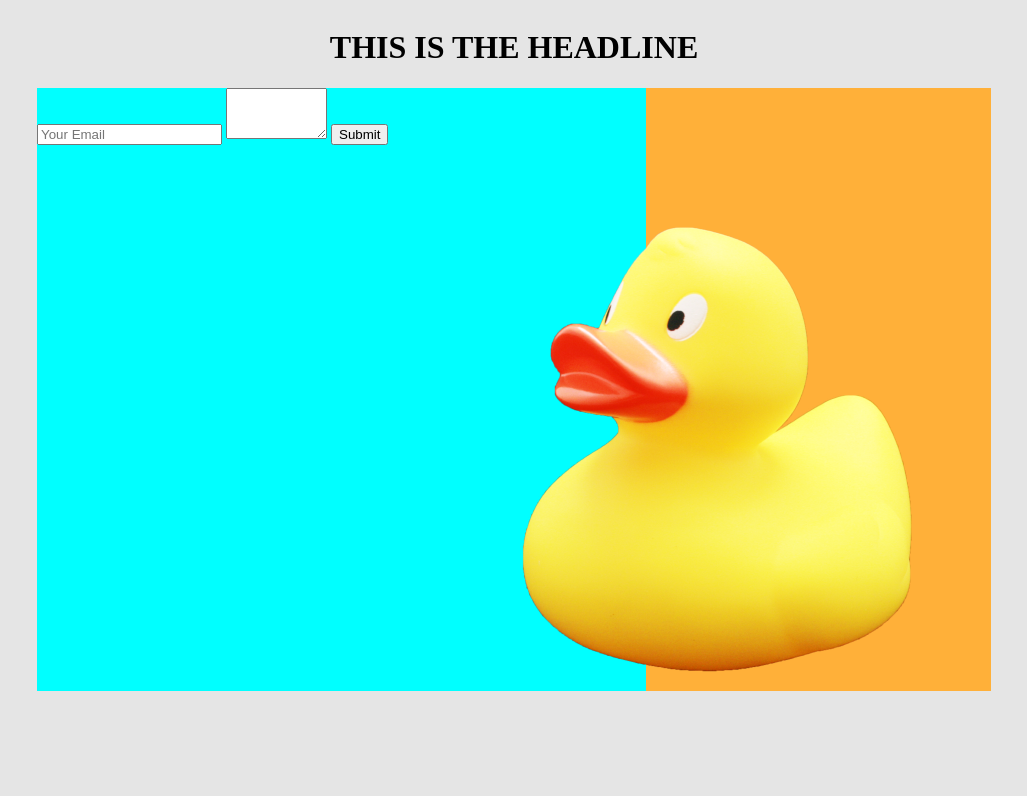
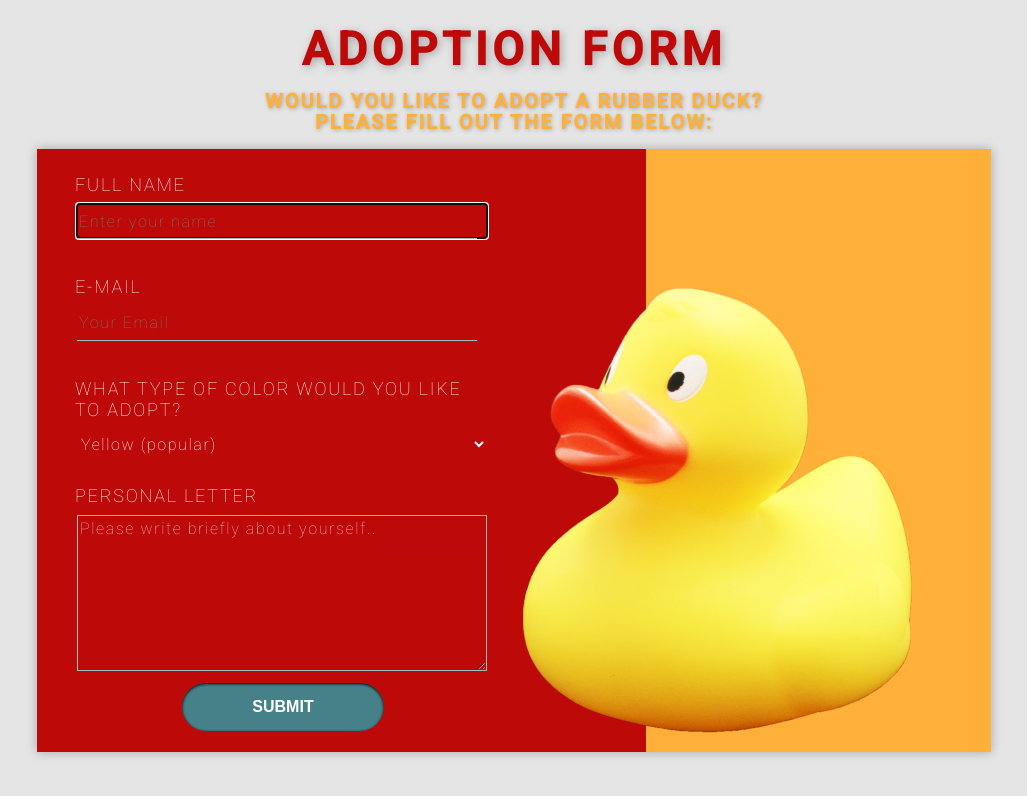
Before and after one commit to NinaAlden/testing-forms, a plain HTML site: page index.html in a window 1280 px wide. Shown: the whole page, without its empty margins (126-1153 px from the left). Drawn offline with Linux system fonts and the light colour scheme.

Commit message:
Styling in CSS
adding form options
changing colors
adding form validations
adding hover-styles
changing cursor
fixing flexbox

```diff
--- a/index.html
+++ b/index.html
@@ -4,19 +4,44 @@
     <meta charset="UTF-8">
     <meta http-equiv="X-UA-Compatible" content="IE=edge">
     <meta name="viewport" content="width=device-width, initial-scale=1.0">
+    <link rel="preconnect" href="https://fonts.googleapis.com">
+    <link rel="preconnect" href="https://fonts.gstatic.com" crossorigin>
+    <link href="https://fonts.googleapis.com/css2?family=Roboto:wght@100;300;500&display=swap" rel="stylesheet">
     <link rel="stylesheet" href="styles/index.css">
     <title>Forms</title>
 </head>
 <body>
     <header class="header">
-        <h1>THIS IS THE HEADLINE</h1>
+        <h1>ADOPTION FORM</h1>
+        <h2 class="main-info">Would you like to adopt a rubber duck?
+            <br>
+            Please fill out the form below:</h2>
     </header>
     <div class="container">
         <div class="form-conatiner">
-            <form action="">
-                <input type="e-mail" placeholder="Your Email">
-                <textarea name="message" id="" cols="10" rows="3"></textarea>
-                <button type="submit">Submit</button>
+            <form class="form" action="" >
+                <label for="name" class="label">Full name</label>
+                <input class="input-area" type="text" id="name"
+                placeholder="Enter your name" required autofocus maxlength="30">
+                <div class="line"></div>
+                <label for="e-mail" class="label">E-Mail</label>
+                <input class="input-area" type="e-mail"
+                placeholder="Your Email" required autofocus maxlength="30"
+                minlength="5">
+                <div class="line"></div>
+                <label for="select" class="label">What type of color would
+                    you like to adopt?</label>
+                    <select class="select" id="select">
+                        <option>Blue</option>
+                        <option selected>Yellow (popular)</option>
+						<option>Green</option>
+						<option>Red</option>
+					</select>
+                <label for="letter" class="label">Personal Letter</label>
+                <textarea class="text-box" id="letter" cols="10" rows="10"
+                required autofocus minlength="10"
+                placeholder="Please write briefly about yourself.."></textarea>
+                <button class="submit-btn" type="submit" disabled>SUBMIT</button>
             </form>
         </div>
         <div class="orange-container">
--- a/styles/index.css
+++ b/styles/index.css
@@ -1,3 +1,27 @@
+h1 {
+    color: #BE0909;
+    text-align: center;
+    font-family: 'Roboto', sans-serif;
+    font-style: normal;
+    font-weight: bold;
+    font-size: 46px;
+    line-height: 21px;
+    letter-spacing: 0.1em;
+    text-transform: uppercase;
+    text-shadow: 2px 2px 8px rgb(168, 165, 165);
+}
+h2 {
+    color: #FFB039;
+    text-align: center;
+    font-family: 'Roboto', sans-serif;
+    font-style: normal;
+    font-weight: bold;
+    font-size: 20px;
+    line-height: 21px;
+    letter-spacing: 0.1em;
+    text-transform: uppercase;
+    text-shadow: 1px 1px 4px rgb(168, 165, 165);
+}
 body {
     background-color: #E5E5E5;
     display: flex;
@@ -5,7 +29,6 @@ body {
     align-items: center;
     flex-wrap: wrap;
 }
-
 .container {
     min-height: 594px;
     max-width: 954px;
@@ -13,14 +36,104 @@ body {
     background: #BE0909;
     display: flex;
     flex-direction: row;
+    box-shadow: 0 0 10px rgb(168, 165, 165);
+    box-shadow: 0 0 10px rgb(168, 165, 165);
 }
 .form-conatiner {
-    background-color: aqua;
+    position: relative;
     min-height: 594px;
     max-width: 609px;
     width: 100%;
     display: flex;
-    flex-direction: column;
+    justify-content: center;
+}
+.form {
+    position: absolute;
+    left:40px;
+    min-height: 594px;
+    max-width: 400px;
+    width: 100%;
+    /*background-color: cadetblue;*/
+    display: flex;
+    flex-flow: column wrap;
+    justify-content: space-evenly;
+    justify-items: center;
+}
+.label {
+    position: relative;
+    right: 7px;
+    max-width: 400px;
+    width: 100%;
+	position: relative;
+	bottom: -8px;
+	background-color: #BE0909;
+	padding: 5px;
+    font-family: 'Roboto', sans-serif;
+    font-style: normal;
+    font-weight: lighter;
+    font-size: 18px;
+    line-height: 21px;
+    letter-spacing: 0.1em;
+    text-transform: uppercase;
+    color: #FEFFFF;
+}
+.input-area, .select, .text-box::placeholder {
+	min-height: 32px;
+	border: none;
+    background-color: #BE0909;
+	/*background-color: #963737;*/
+    font-family: 'Roboto', sans-serif;
+    font-style: normal;
+    font-weight: lighter;
+    font-size: 16px;
+    line-height: 21px;
+    letter-spacing: 0.1em;
+    color: #FEFFFF;
+}
+.input-area {
+    cursor: text;
+}
+.text-box::placeholder {
+    opacity: 70%;
+}
+.input-area:hover, .select:hover {
+	background-color: #963737;
+}
+.line {
+    position: relative;
+    bottom: 12px;
+    min-height: 1px;
+    max-width: 400px;
+    width: 100;
+    background: #9DBEBB;
+}
+.text-box {
+	border-width: 1px;
+	border-color: #9DBEBB;
+	background-color: #BE0909;
+    cursor: text;
+}
+.submit-btn {
+    position: relative;
+    left: 105px;
+    max-height: 48px;
+    max-width: 202px;
+    width: 100%;
+    padding: 15px;
+    border: none;
+    border-radius: 50px;
+    background-color: #468189;
+    box-shadow: inset 0 1px 3px #000000;
+    font-style: normal;
+    font-weight: 600;
+    font-size: 16px;
+    color: #FFFFFF;
+}
+.submit-btn:hover {
+    background-color: #3b6d74;
+}
+.submit-btn:disabled {
+    cursor: not-allowed;
 }
 .orange-container {
     min-width: 345px;
@@ -33,4 +146,5 @@ body {
     position: relative;
     right: 260px;
     top: 55px;
+    cursor: not-allowed;
 }
```
